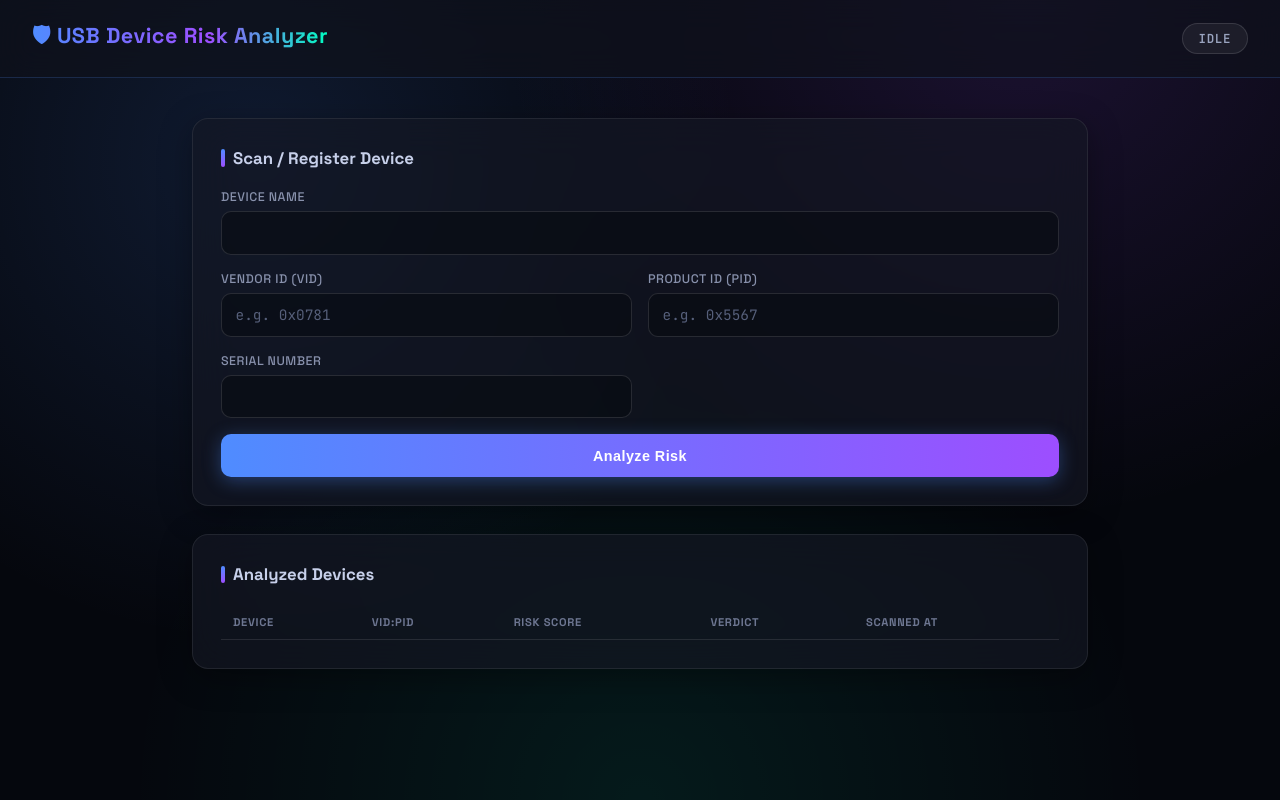
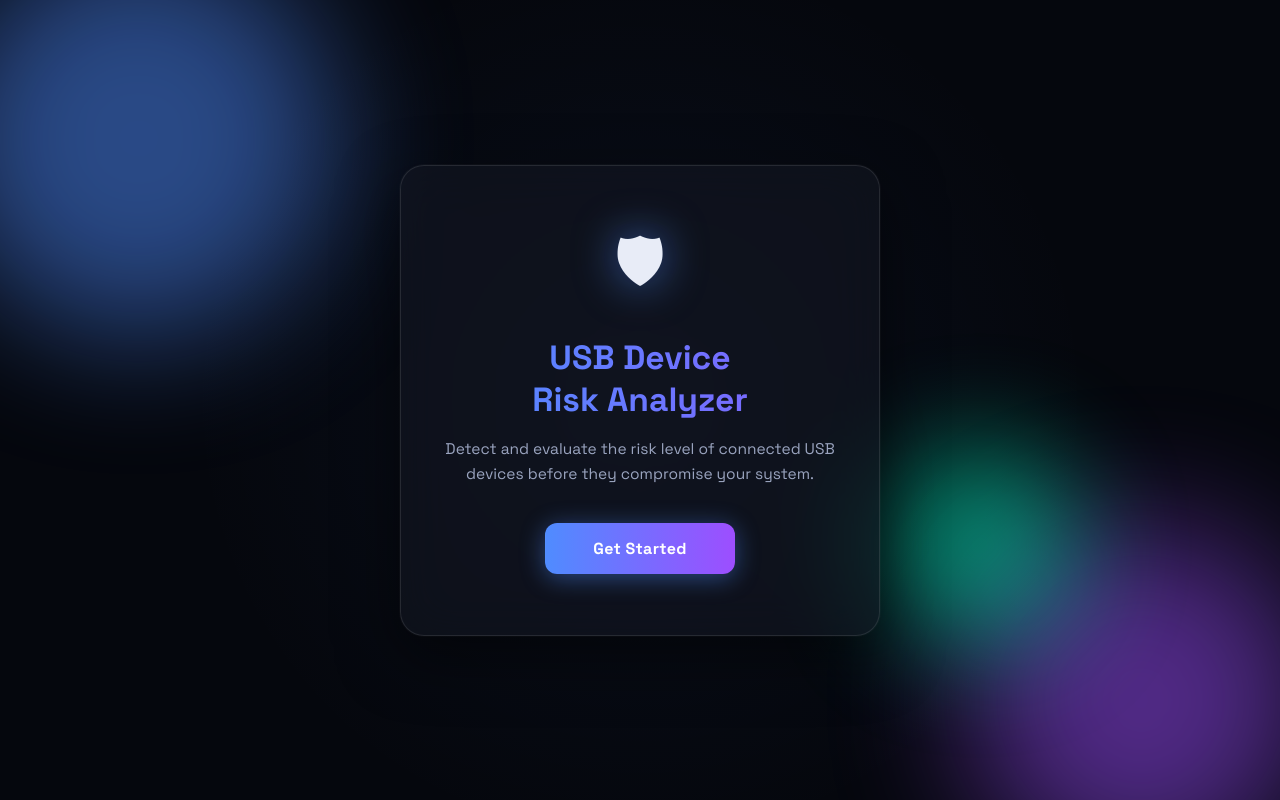
Before and after one commit to thiruvishal2006/project-forest, a plain HTML site: page FRONTEND/index.html in a window 1280 px wide. Drawn offline with Linux system fonts and the light colour scheme; no server answers.

Commit message:
add dashboard page

```diff
--- a/FRONTEND/CSS/style.css
+++ b/FRONTEND/CSS/style.css
@@ -266,3 +266,157 @@ pre {
 @media (max-width: 640px) {
   .scan-panel form { grid-template-columns: 1fr; }
 }
+/* ---------- Landing page ---------- */
+.landing {
+  min-height: 100vh;
+  display: flex;
+  align-items: center;
+  justify-content: center;
+  padding: 2rem;
+  position: relative;
+  overflow: hidden;
+  background:
+    radial-gradient(circle at 50% 50%, rgba(79, 140, 255, 0.06), transparent 60%),
+    #05070d;
+}
+
+/* Floating glow orbs */
+.orb {
+  position: absolute;
+  border-radius: 50%;
+  filter: blur(60px);
+  opacity: 0.5;
+  pointer-events: none;
+}
+
+.orb--1 {
+  width: 360px;
+  height: 360px;
+  background: #4f8cff;
+  top: -100px;
+  left: -80px;
+  animation: float1 9s ease-in-out infinite;
+}
+
+.orb--2 {
+  width: 300px;
+  height: 300px;
+  background: #9d4eff;
+  bottom: -80px;
+  right: -60px;
+  animation: float2 11s ease-in-out infinite;
+}
+
+.orb--3 {
+  width: 220px;
+  height: 220px;
+  background: #00ffc2;
+  top: 50%;
+  left: 70%;
+  animation: float3 13s ease-in-out infinite;
+}
+
+@keyframes float1 {
+  0%, 100% { transform: translate(0, 0) scale(1); }
+  50% { transform: translate(40px, 60px) scale(1.1); }
+}
+
+@keyframes float2 {
+  0%, 100% { transform: translate(0, 0) scale(1); }
+  50% { transform: translate(-50px, -30px) scale(1.15); }
+}
+
+@keyframes float3 {
+  0%, 100% { transform: translate(0, 0) scale(1); }
+  50% { transform: translate(-30px, 40px) scale(0.9); }
+}
+
+.landing-card {
+  position: relative;
+  z-index: 2;
+  text-align: center;
+  max-width: 480px;
+  background: rgba(20, 24, 36, 0.55);
+  backdrop-filter: blur(24px);
+  border: 1px solid rgba(255, 255, 255, 0.1);
+  border-radius: 24px;
+  padding: 3.5rem 2.75rem;
+  box-shadow: 0 20px 60px rgba(0, 0, 0, 0.5), 0 0 0 1px rgba(255, 255, 255, 0.03);
+  animation: cardEnter 1s cubic-bezier(0.16, 1, 0.3, 1);
+}
+
+@keyframes cardEnter {
+  from { opacity: 0; transform: translateY(30px) scale(0.96); }
+  to { opacity: 1; transform: translateY(0) scale(1); }
+}
+
+.landing-icon {
+  font-size: 3.5rem;
+  margin-bottom: 1.25rem;
+  filter: drop-shadow(0 0 20px rgba(79, 140, 255, 0.6));
+  animation: iconPulse 3s ease-in-out infinite;
+}
+
+@keyframes iconPulse {
+  0%, 100% { transform: scale(1); }
+  50% { transform: scale(1.08); }
+}
+
+.landing-card h1 {
+  font-size: 2.1rem;
+  line-height: 1.25;
+  font-weight: 700;
+  margin-bottom: 1rem;
+  background: linear-gradient(90deg, #4f8cff, #9d4eff 50%, #00ffc2, #4f8cff);
+  background-size: 300% auto;
+  -webkit-background-clip: text;
+  background-clip: text;
+  color: transparent;
+  animation: shimmer 5s linear infinite;
+}
+
+@keyframes shimmer {
+  to { background-position: 300% center; }
+}
+
+.landing-card p {
+  color: #9aa4bf;
+  font-size: 0.97rem;
+  line-height: 1.6;
+  margin-bottom: 2.25rem;
+}
+
+.landing-btn {
+  position: relative;
+  display: inline-block;
+  padding: 0.95rem 3rem;
+  border-radius: 12px;
+  background: linear-gradient(90deg, #4f8cff, #9d4eff);
+  color: #fff;
+  font-weight: 700;
+  letter-spacing: 0.02em;
+  text-decoration: none;
+  overflow: hidden;
+  box-shadow: 0 4px 24px rgba(79, 140, 255, 0.45);
+  transition: transform 0.2s ease, box-shadow 0.25s ease;
+}
+
+.landing-btn span { position: relative; z-index: 1; }
+
+.landing-btn::before {
+  content: "";
+  position: absolute;
+  inset: 0;
+  background: linear-gradient(120deg, transparent, rgba(255,255,255,0.35), transparent);
+  transform: translateX(-100%);
+  transition: transform 0.6s ease;
+}
+
+.landing-btn:hover::before {
+  transform: translateX(100%);
+}
+
+.landing-btn:hover {
+  transform: translateY(-3px);
+  box-shadow: 0 10px 32px rgba(79, 140, 255, 0.6);
+}
--- a/FRONTEND/index.html
+++ b/FRONTEND/index.html
@@ -7,56 +7,19 @@
 <link rel="stylesheet" href="css/style.css">
 </head>
 <body>
-  <header class="topbar">
-    <h1>USB Device Risk Analyzer</h1>
-    <span id="status-pill" class="pill pill--idle">Idle</span>
-  </header>
+  <div class="landing">
+    <div class="orb orb--1"></div>
+    <div class="orb orb--2"></div>
+    <div class="orb orb--3"></div>
 
-  <main class="container">
-    <section class="scan-panel">
-      <h2>Scan / Register Device</h2>
-      <form id="device-form">
-        <label>Device Name
-          <input type="text" id="deviceName" required>
-        </label>
-        <label>Vendor ID (VID)
-          <input type="text" id="vendorId" placeholder="e.g. 0x0781" required>
-        </label>
-        <label>Product ID (PID)
-          <input type="text" id="productId" placeholder="e.g. 0x5567" required>
-        </label>
-        <label>Serial Number
-          <input type="text" id="serial">
-        </label>
-        <button type="submit">Analyze Risk</button>
-      </form>
-    </section>
-
-    <section class="results-panel">
-      <h2>Analyzed Devices</h2>
-      <table id="results-table">
-        <thead>
-          <tr>
-            <th>Device</th>
-            <th>VID:PID</th>
-            <th>Risk Score</th>
-            <th>Verdict</th>
-            <th>Scanned At</th>
-          </tr>
-        </thead>
-        <tbody id="results-body">
-          <!-- rows injected by JS -->
-        </tbody>
-      </table>
-    </section>
-
-    <section class="detail-panel" id="detail-panel" hidden>
-      <h2>Device Detail</h2>
-      <pre id="detail-json"></pre>
-    </section>
-  </main>
-
-  <script src="js/api.js"></script>
-  <script src="js/main.js"></script>
+    <div class="landing-card">
+      <div class="landing-icon">🛡</div>
+      <h1>USB Device<br>Risk Analyzer</h1>
+      <p>Detect and evaluate the risk level of connected USB devices before they compromise your system.</p>
+      <a href="dashboard.html" class="landing-btn">
+        <span>Get Started</span>
+      </a>
+    </div>
+  </div>
 </body>
 </html>
```
Also changed, not shown: FRONTEND/dashboard.html (added, +62 -0 lines).
